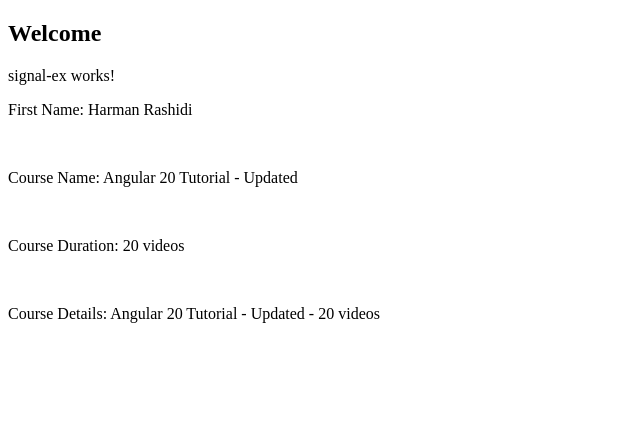
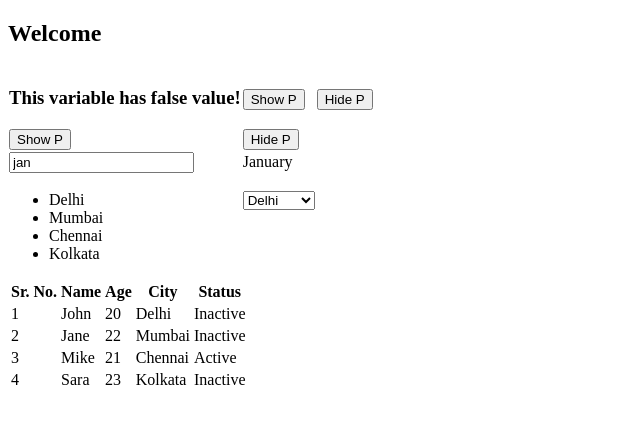
Before and after one commit to TMWicKed/angular20Tutorial, an Angular app: page / in a window 1280 px wide. Shown: the top 424 px of the page, without its empty margins (0-640 px from the left). Built offline with nearby package versions, Linux system fonts and the light colour scheme.

Commit message:
control flow

```diff
--- a/src/app/app.html
+++ b/src/app/app.html
@@ -15,6 +15,8 @@
   <app-data-binding></app-data-binding>
 </div> -->
 
-<div>
+<!-- <div>
   <app-signal-ex></app-signal-ex>
-</div>
+</div> -->
+
+<app-contro-flow></app-contro-flow>
--- a/src/app/app.ts
+++ b/src/app/app.ts
@@ -4,10 +4,11 @@ import { Admin } from './components/admin/admin';
 import { User } from './components/user/user';
 import { DataBinding } from './components/data-binding/data-binding';
 import { SignalEx } from './components/signal-ex/signal-ex';
+import { ControFlow } from './components/contro-flow/contro-flow';
 
 @Component({
   selector: 'app-root',
-  imports: [RouterOutlet, Admin, User, DataBinding, SignalEx],
+  imports: [RouterOutlet, Admin, User, DataBinding, SignalEx, ControFlow],
   templateUrl: './app.html',
   styleUrl: './app.css'
 })
--- /dev/null
+++ b/src/app/components/contro-flow/contro-flow.html
@@ -0,0 +1,114 @@
+<tr>
+    <td>
+        @if (isParaVisisble == true) {
+        <p>This is smaple para!!</p>
+        }
+        @else {
+            <h3>This variable has false value!</h3>
+        }
+    </td>
+    <td>
+        <button (click)="isParaVisisble = true">Show P</button>
+    </td>
+    <td>
+        <button (click)="isParaVisisble = false">Hide P</button>
+    </td>
+
+</tr>
+
+<tr>
+    <!-- you can do the abouve or you can define a method to assign the value of isParaVisisble in .ts file //-->
+    <td>
+        <button (click)="showP()">Show P</button>
+    </td>
+    <td>
+        <button (click)="hideP()">Hide P</button>
+    </td>
+</tr>
+
+<tr>
+    <td>
+        <input type="text" [(ngModel)]="startingMonthName" placeholder="Enter month name (e.g., jan, feb, etc.)">
+    </td>
+    <td>
+        @if (startingMonthName == 'jan') {
+            <span>January</span>
+        }@else if (startingMonthName == 'feb') {
+            <span>February</span>
+        }@else if (startingMonthName == 'mar') {
+            <span>March</span>
+        }@else if (startingMonthName == 'apr') {
+            <span>April</span>
+        }@else if (startingMonthName == 'may') {
+            <span>May</span>
+        }@else if (startingMonthName == 'jun') {
+            <span>June</span>
+        }@else if (startingMonthName == 'jul') {
+            <span>July</span>
+        }@else if (startingMonthName == 'aug') {
+            <span>August</span>
+        }@else if (startingMonthName == 'sep') {
+            <span>September</span>
+        }@else if (startingMonthName == 'oct') {
+            <span>October</span>
+        }@else if (startingMonthName == 'nov') {
+            <span>November</span>
+        }@else if (startingMonthName == 'dec') {
+            <span>December</span>
+        }@else {
+            <span>Invalid Month</span>
+        }
+    </td>
+
+</tr>
+
+
+<tr>
+    <td>
+        <ul>
+            @for (item of cityList; track $index) {
+                <li>{{ item }}</li>
+            }
+        </ul>
+    </td>
+    <td>
+        <select name="" id="">
+            @for (item of cityList; track $index) {
+                <option value="">{{ item }}</option>
+            }
+        </select>
+    </td>
+</tr>
+
+<br>
+
+<table>
+    <thead>
+        <tr>
+            <th>Sr. No.</th>
+            <th>Name</th>
+            <th>Age</th>
+            <th>City</th>
+            <th>Status</th>
+        </tr>
+    </thead>
+    <tbody>
+        @for (item of studentList; track $index) {
+            <tr>
+                <td>{{$index + 1}}</td>
+                <td>{{item.name}}</td>
+                <td>{{item.age}}</td>
+                <td>{{item.city}}</td>
+                <!-- <td>
+                    @if (item.isActive == true) {
+                        <h6>Active</h6>
+                    }@else {
+                        <h6>Inactive</h6>
+                    }
+                </td> -->
+                <!-- Either you can do abouve or below, they are same -->
+                <td>{{item.isActive ? 'Active' : 'Inactive'}}</td>
+            </tr>
+        }
+    </tbody>
+</table>
--- /dev/null
+++ b/src/app/components/contro-flow/contro-flow.ts
@@ -0,0 +1,31 @@
+import { Component } from '@angular/core';
+import { FormsModule } from '@angular/forms';
+
+@Component({
+  selector: 'app-contro-flow',
+  imports: [FormsModule],
+  templateUrl: './contro-flow.html',
+  styleUrl: './contro-flow.css'
+})
+export class ControFlow {
+
+  // isParagraphVisible: boolean = false;
+  isParaVisisble: boolean | undefined;
+  startingMonthName: string = 'jan';
+  cityList: string[] = ['Delhi', 'Mumbai', 'Chennai', 'Kolkata'];
+  studentList: any[] = [
+    { name: 'John', age: 20, city: 'Delhi', isActive: false },
+    { name: 'Jane', age: 22, city: 'Mumbai', isActive: false },
+    { name: 'Mike', age: 21, city: 'Chennai', isActive: true },
+    { name: 'Sara', age: 23, city: 'Kolkata', isActive: false }
+  ];
+
+
+  showP() {
+    this.isParaVisisble = true;
+  }
+
+  hideP() {
+    this.isParaVisisble = false;
+  }
+}
```
Also changed, not shown: src/app/components/contro-flow/contro-flow.css (added), 1 other file (tests, documents, lock files or other folders).
